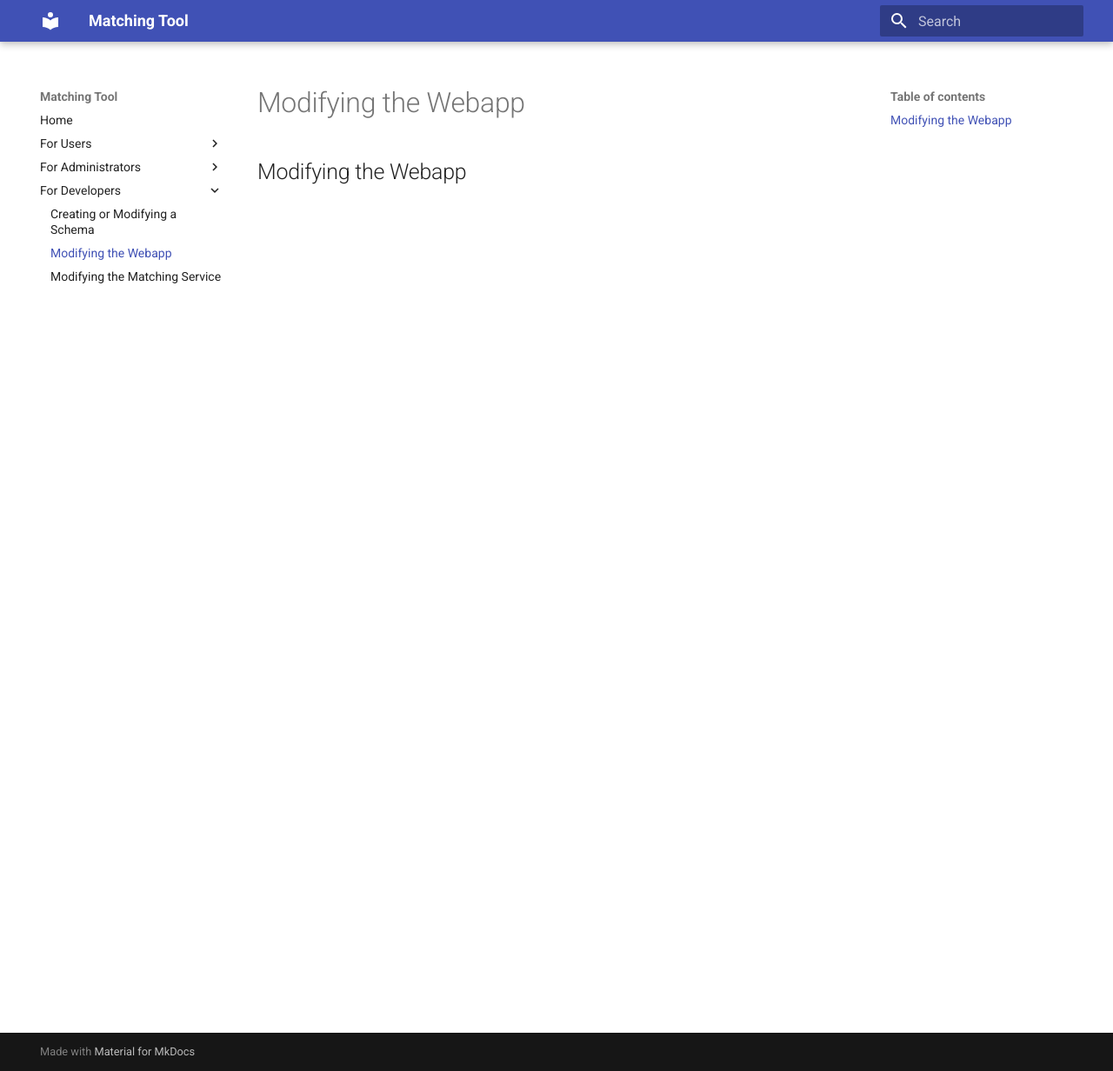
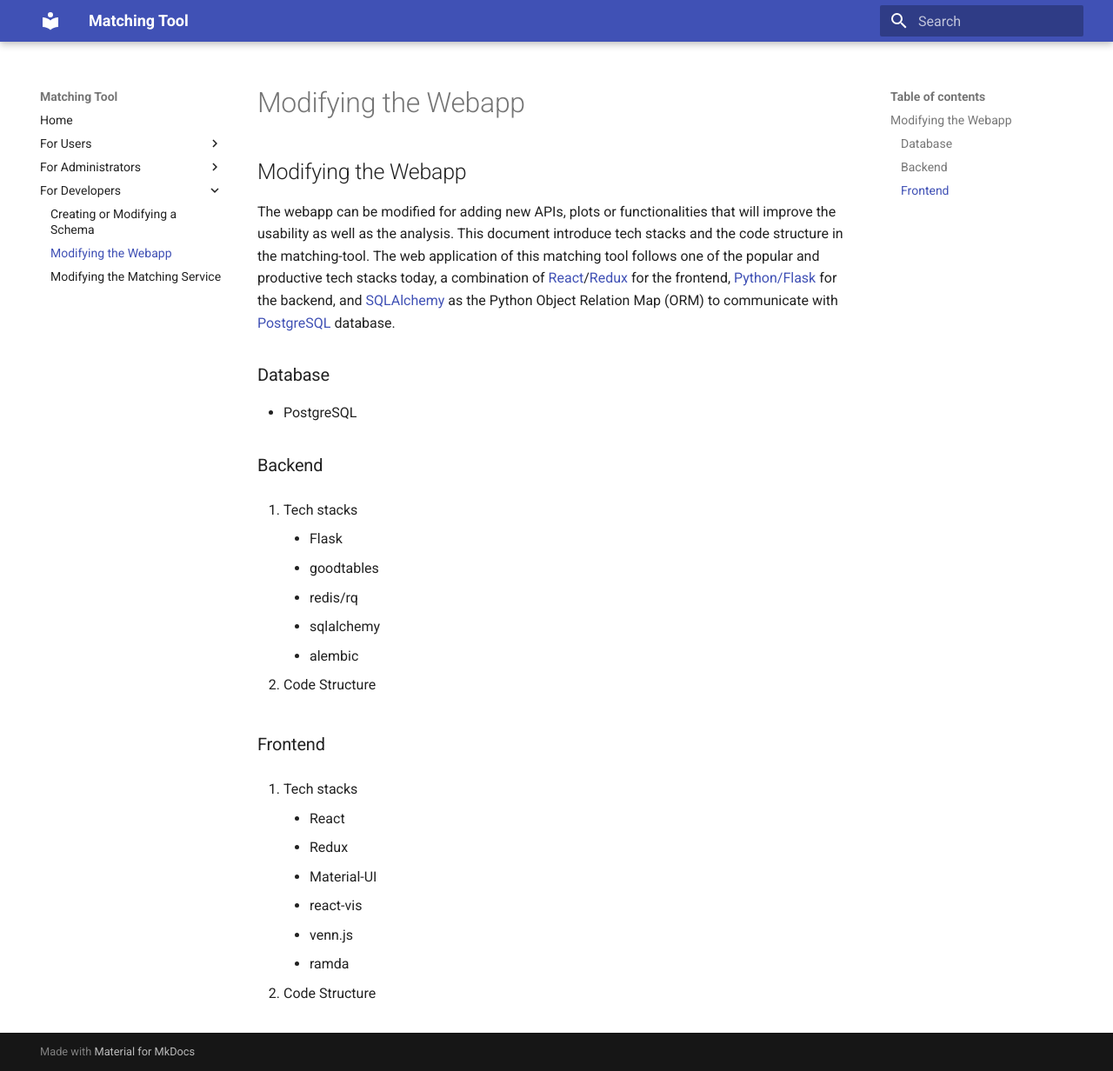
Before and after one commit to dssg/matching-tool, an MkDocs documentation site: the page built from docs/sources/dev/webapp.md, in a window 1280 px wide and 1232 px high. Shown: the whole window at 87% size. Built offline with MkDocs 1.6.1 and Material for MkDocs 9.7.7, drawn with Linux system fonts in a browser that asks for light colours; old or Windows-style settings are respelled for this version of MkDocs.

```diff
--- a/docs/sources/dev/webapp.md
+++ b/docs/sources/dev/webapp.md
@@ -1 +1,32 @@
 # Modifying the Webapp
+
+The webapp can be modified for adding new APIs, plots or functionalities that will improve the usability as well as
+the analysis. This document introduce tech stacks and the code structure in the matching-tool. The web application
+of this matching tool follows one of the popular and productive tech stacks today, a combination of [React](https://reactjs.org/)/[Redux](https://github.com/reduxjs/react-redux) for the frontend, [Python/Flask](http://flask.pocoo.org/) for the backend, and [SQLAlchemy](https://www.sqlalchemy.org/) as the Python Object Relation Map (ORM) to communicate with [PostgreSQL](https://www.postgresql.org/) database.
+
+## Database
+
+- PostgreSQL
+
+## Backend
+
+1. Tech stacks
+	- Flask
+	- goodtables
+	- redis/rq
+	- sqlalchemy
+	- alembic
+
+2. Code Structure
+
+## Frontend
+
+1. Tech stacks
+	- React
+	- Redux
+	- Material-UI
+	- react-vis
+	- venn.js
+	- ramda
+
+2. Code Structure
```
Also changed, not shown: docs/sources/admin/troubleshooting.md (+3 -3 lines), docs/sources/dev/schemas.md (+1 -1 lines), 1 other file.
